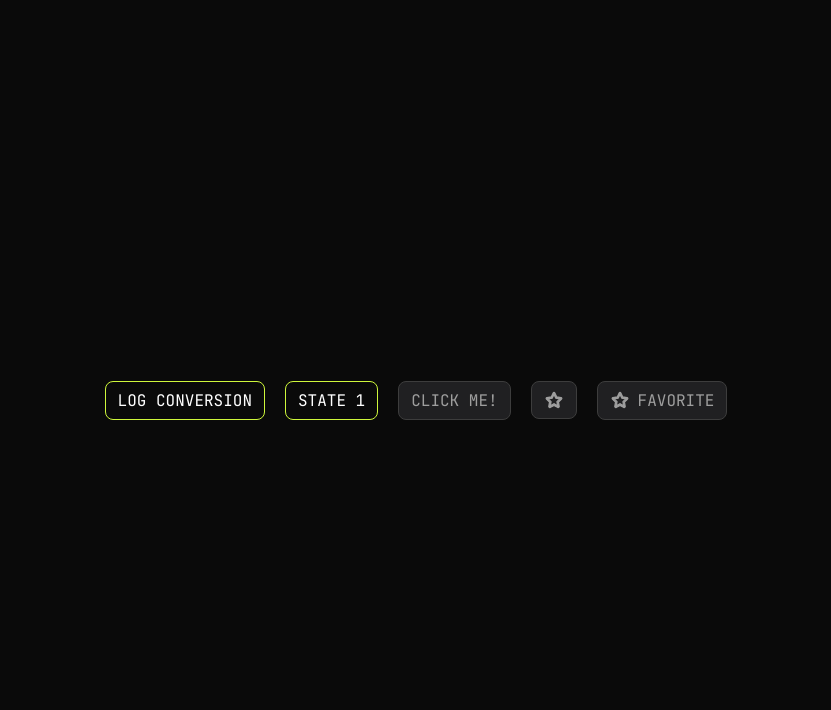
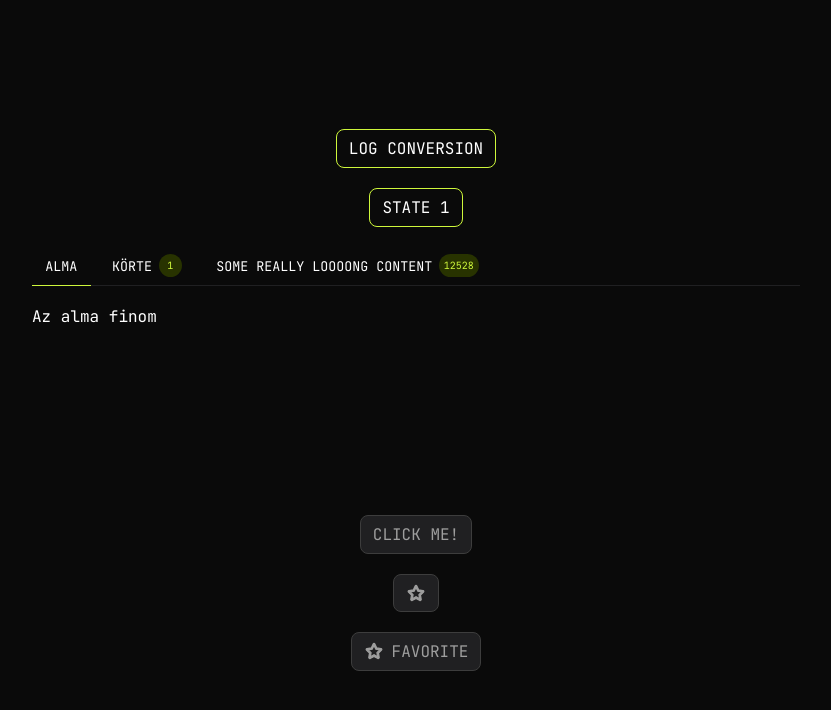
Before and after one commit to MaelkMark/foreign-exchange-checker, a React (Vite) app in the folder app/: page / in a window 1280 px wide. Shown: the top 710 px of the page, without its empty margins (224-1055 px from the left). Built offline with nearby package versions, Linux system fonts and the light colour scheme.

Commit message:
Created Tabs component, refined StateButton CSS

```diff
--- a/app/src/App.css
+++ b/app/src/App.css
@@ -0,0 +1,10 @@
+#root {
+    display: flex;
+    justify-content: center;
+    align-items: center;
+    flex-direction: column;
+    gap: 20px;
+    height: 100dvh;
+    max-width: 80ch;
+    margin: 0 auto;
+}
--- a/app/src/App.jsx
+++ b/app/src/App.jsx
@@ -1,8 +1,9 @@
 import "./App.css";
 import StateButton from "./components/StateButton";
+import Tabs from "./components/Tabs";
 import React from "react";
-import SVGCheck from "./assets/images/icon-check.svg?react"
-import SVGStar from "./assets/images/icon-star.svg?react"
+import SVGCheck from "./assets/images/icon-check.svg?react";
+import SVGStar from "./assets/images/icon-star.svg?react";
 
 export default function App() {
     const [logged, setLogged] = React.useState(false);
@@ -10,28 +11,46 @@ export default function App() {
     return (
         <>
             <StateButton state={logged} checked={logged} onClick={() => setLogged((prev) => !prev)}>
-                <StateButton.Off>
-                    Log conversion
-                </StateButton.Off>
+                <StateButton.Off>Log conversion</StateButton.Off>
                 <StateButton.On>
                     <SVGCheck />
                     Logged
                 </StateButton.On>
             </StateButton>
-            <StateButton state={counter} checked={counter === 3} onClick={() => setCounter((prev) => (prev) % 3 + 1)}>
-                <StateButton.State state={1}>
-                    State 1
-                </StateButton.State>
-                <StateButton.State state={2}>
-                    State 2
-                </StateButton.State>
-                <StateButton.State state={3}>
-                    State 3
-                </StateButton.State>
+            <StateButton
+                state={counter}
+                checked={counter === 3}
+                onClick={() => setCounter((prev) => (prev % 3) + 1)}
+            >
+                <StateButton.State state={1}>State 1</StateButton.State>
+                <StateButton.State state={2}>State 2</StateButton.State>
+                <StateButton.State state={3}>State 3</StateButton.State>
             </StateButton>
+            <Tabs>
+                <Tabs.Tab label="Alma">Az alma finom</Tabs.Tab>
+                <Tabs.Tab label="Körte" notifications={1}>
+                    Az körte is finom
+                </Tabs.Tab>
+                <Tabs.Tab label="Some really loooong content" notifications={12528}>
+                    Nulla est ex anim ipsum commodo adipisicing incididunt cupidatat dolor esse id
+                    consectetur. Tempor consequat cillum amet consequat adipisicing veniam. Nulla ut velit
+                    Lorem cillum irure consectetur fugiat. Ad qui officia aliqua magna officia non laborum
+                    magna deserunt officia dolor anim aliquip. Labore consequat enim in incididunt magna.
+                    Reprehenderit excepteur ad dolore occaecat ad deserunt reprehenderit nisi mollit eiusmod
+                    laborum nostrud nulla ipsum. In Lorem ut est veniam anim duis. Adipisicing occaecat in
+                    minim pariatur mollit occaecat enim velit velit aliquip. Sint labore in esse tempor
+                    laborum aliqua voluptate sunt. Culpa laborum esse laboris est ut mollit sit dolore do
+                    adipisicing.
+                </Tabs.Tab>
+            </Tabs>
             <button className="button">Click me!</button>
-            <button className="button"><SVGStar /></button>
-            <button className="button"><SVGStar />Favorite</button>
+            <button className="button">
+                <SVGStar />
+            </button>
+            <button className="button">
+                <SVGStar />
+                Favorite
+            </button>
         </>
     );
 }
--- a/app/src/components/StateButton.css
+++ b/app/src/components/StateButton.css
@@ -30,6 +30,7 @@
 
     &[data-active="false"] {
         opacity: 0;
+        pointer-events: none;
     }
 
     svg {
--- /dev/null
+++ b/app/src/components/Tabs.css
@@ -0,0 +1,86 @@
+.tabs-wrapper {
+    width: 100%;
+    display: flex;
+    flex-direction: column;
+    gap: 20px;
+
+    .tabs-labels {
+        display: flex;
+        gap: 0.5em;
+        border-bottom: 1px solid var(--clr-neutral-600);
+    }
+
+    .tab-label {
+        padding: 0.5em 1em;
+        border-bottom: 1px solid transparent;
+        border-radius: 0.25em;
+        user-select: none;
+        cursor: pointer;
+        display: flex;
+        align-items: center;
+        gap: 0.5em;
+        transition: 0.2s;
+
+        &[data-active="true"] {
+            border-color: var(--clr-lime-500);
+        }
+    }
+
+    .tab-label-text {
+        text-transform: uppercase;
+    }
+
+    .tab-label-notifications {
+        color: var(--clr-lime-500);
+        background-color: var(--clr-lime-800);
+        border-radius: 100vmax;
+        padding: 0.5em;
+        font-size: 0.625rem;
+        display: inline-flex;
+        justify-content: center;
+        align-items: center;
+
+        --size: 2.3em;
+        min-height: var(--size);
+        min-width: var(--size);
+    }
+
+    .tabs-contents {
+        display: grid;
+    }
+
+    .tab-content {
+        grid-area: 1 / 1 / 1 / 1;
+
+        &[data-active="false"] {
+            opacity: 0;
+            pointer-events: none;
+        }
+    }
+}
+
+@supports (
+    (anchor-name: --active-tab-label) and
+    (anchor-scope: --active-tab-label) and
+    (top: anchor(--active-tab-label bottom))
+) {
+    .tab-label[data-active="true"] {
+        border-color: transparent !important;
+        anchor-name: --active-tab-label;
+    }
+
+    .tabs-labels {
+        anchor-scope: --active-tab-label;
+    }
+
+    .tabs-labels::after {
+        content: "";
+        position: absolute;
+        transition: 0.2s;
+        height: 1px;
+        background-color: var(--clr-lime-500);
+        top: anchor(--active-tab-label bottom);
+        left: anchor(--active-tab-label left);
+        right: anchor(--active-tab-label right);
+    }
+}
--- /dev/null
+++ b/app/src/components/Tabs.jsx
@@ -0,0 +1,54 @@
+import React from "react";
+
+import "./Tabs.css"
+
+export default function Tabs({ children }) {
+    const [activeIdx, setActiveIdx] = React.useState(0);
+
+    const tabElements = React.Children.toArray(children).filter(
+        (child) => React.isValidElement(child) && child.type === Tab,
+    );
+
+    return (
+        <div className="tabs-wrapper">
+            <div className="tabs-labels">
+                {tabElements.map((tab, idx) => {
+                    const { label, notifications } = tab.props;
+                    const isActive = activeIdx === idx;
+
+                    return (
+                        <button
+                            className="tab-label"
+                            data-active={isActive}
+                            onClick={() => setActiveIdx(idx)}
+                            key={idx}
+                        >
+                            <span className="tab-label-text">{label}</span>
+                            {notifications && (
+                                <span className="tab-label-notifications">{notifications}</span>
+                            )}
+                        </button>
+                    );
+                })}
+            </div>
+            <div className="tabs-contents">
+                {
+                    tabElements.map((tab, idx) => {
+                        const isActive = activeIdx === idx;
+                        return (
+                            <div className="tab-content" data-active={isActive} key={idx}>
+                                {tab.props.children}
+                            </div>
+                        )
+                    })
+                }
+            </div>
+        </div>
+    );
+}
+
+function Tab({ label, notifications, children }) {
+    return <>{children}</>;
+}
+
+Tabs.Tab = Tab;
--- a/app/src/index.css
+++ b/app/src/index.css
@@ -31,18 +31,31 @@ body {
 }
 
 
-#root {
-    display: flex;
-    justify-content: center;
-    align-items: center;
-    gap: 20px;
-    height: 100dvh;
+::selection {
+    /* background-color: hsl(from var(--clr-lime-500) h s l / 0.8);
+    color: var(--clr-neutral-900); */
+
+    background-color: var(--clr-lime-800);
+    color: var(--clr-neutral-100);
 }
 
+button {
+    cursor: pointer;
+    transition: var(--transition);
+    outline: 0.07em solid transparent;
+    user-select: none;
+    border: none;
+    background: none;
+    color: inherit;
+
+    &:focus {
+        outline: 0.07em solid var(--clr-lime-500);
+        outline-offset: 0.19em;
+    }
+}
 
 .button {
     --transition: 0.2s ease-out;
-    cursor: pointer;
     padding: 0.5em 0.75em;
     background-color: var(--clr-neutral-600);
     border: 0.07em solid var(--clr-neutral-400);
@@ -50,9 +63,6 @@ body {
     color: var(--clr-neutral-200);
     font-size: 1rem;
     text-transform: uppercase;
-    transition: var(--transition);
-    outline: 0.07em solid transparent;
-    user-select: none;
     display: inline-flex;
     align-items: center;
     justify-content: center;
@@ -60,11 +70,6 @@ body {
 
     &:hover {
         background-color: var(--clr-neutral-500);
-    }
-
-    &:focus {
-        outline: 0.07em solid var(--clr-lime-500);
-        outline-offset: 0.19em;
     }
 
     svg {
```
